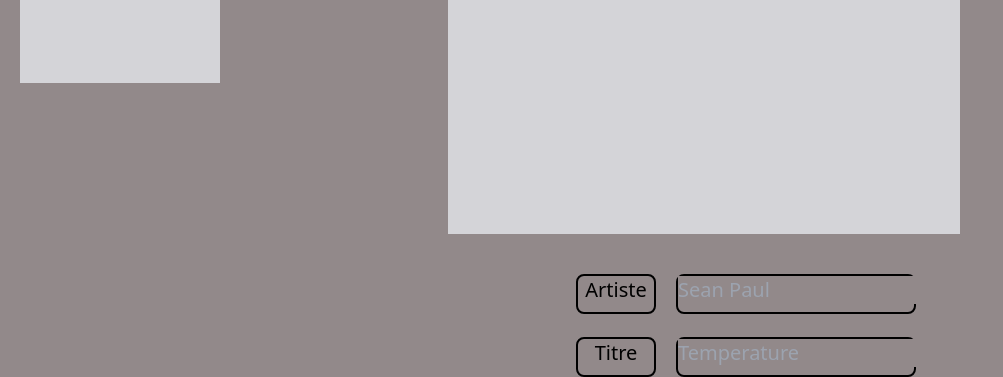
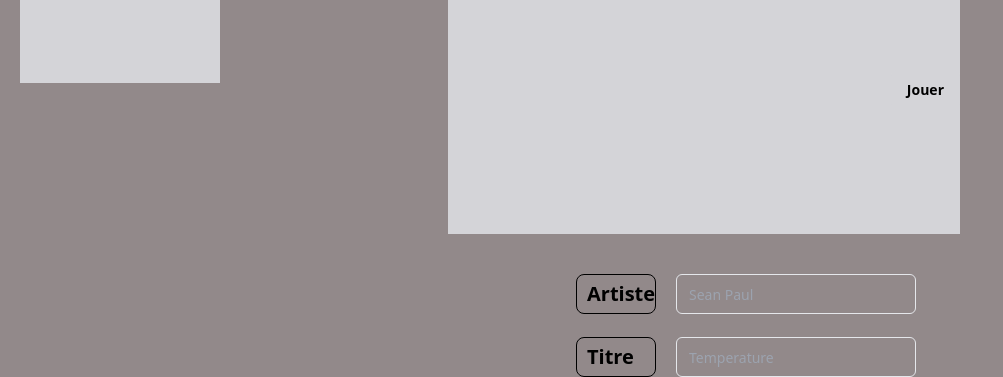
Before and after one commit to AllanDltr/Blindtest, a React (Vite) app: page /room/1 in a window 1280 px wide. Shown: the part 542-919 px from the top of the page, without its empty margins (0-1003 px from the left). Built offline with nearby package versions, Linux system fonts and the light colour scheme.

Commit message:
- Testing Input and Badge

```diff
--- a/src/components/answers.tsx
+++ b/src/components/answers.tsx
@@ -1,13 +1,16 @@
+import { Input } from "@/components/ui/input"
+import { Badge } from "@/components/ui/badge"
+
 export const Answers = () => {
     return (
         <div className="AnswerSection mx-[45%] relative">
-          <div className="Artist w-20 h-10 absolute text-xl border-2 border-black rounded-lg text-center align-middle	"> Artiste </div>
-          <div className="ArtistAnswer w-60 h-10 left-[100px]  absolute border-2 border-black rounded-lg  text-black text-opacity-50 text-xl ">
-            <input type="text" placeholder="Sean Paul"/>
+          <Badge className="Artist w-20 h-10 absolute text-xl border-black rounded-lg"> Artiste </Badge>
+          <div className="ArtistAnswer w-60 h-10 left-[100px] absolute">
+            <Input type="text" placeholder="Sean Paul"/>
           </div>
-          <div className="Title w-20 h-10 top-[63px] text-xl border-2 border-black rounded-lg absolute text-center">Titre</div>
-          <div className="AnswerTitle w-60 h-10 left-[100px] top-[63px] absolute border-2  border-black rounded-lg text-black text-opacity-50 text-xl">
-            <input type="text" placeholder="Temperature"/>
+          <Badge className="Title w-20 h-10 top-[63px] text-xl border-black rounded-lg absolute">Titre</Badge>
+          <div className="AnswerTitle w-60 h-10 left-[100px] top-[63px] absolute">
+            <Input type="text" placeholder="Temperature"/>
           </div>
         </div>
     );
--- a/src/components/game.tsx
+++ b/src/components/game.tsx
@@ -21,10 +21,10 @@
         <div className="CountdownSection w-[40%] h-[288px] mx-[35%] mb-10 relative bg-zinc-300 flex justify-center items-center">
             <div className="ImagePlaceholder w-full h-full bg-zinc-300" />
             <BlindTestButton
-                // id="playButton"
-                // onClick={handleClick}
-                // insideText="Jouer"
-                // disabled={false}
+                id="playButton"
+                onClick={handleClick}
+                insideText="Jouer"
+                disabled={false}
             />
         </div>
     );
--- /dev/null
+++ b/src/components/ui/badge.tsx
@@ -0,0 +1,36 @@
+import * as React from "react"
+import { cva, type VariantProps } from "class-variance-authority"
+
+import { cn } from "@/lib/utils"
+
+const badgeVariants = cva(
+  "inline-flex items-center rounded-full border px-2.5 py-0.5 text-xs font-semibold transition-colors focus:outline-none focus:ring-2 focus:ring-ring focus:ring-offset-2",
+  {
+    variants: {
+      variant: {
+        default:
+          "border-transparent bg-primary text-primary-foreground hover:bg-primary/80",
+        secondary:
+          "border-transparent bg-secondary text-secondary-foreground hover:bg-secondary/80",
+        destructive:
+          "border-transparent bg-destructive text-destructive-foreground hover:bg-destructive/80",
+        outline: "text-foreground",
+      },
+    },
+    defaultVariants: {
+      variant: "default",
+    },
+  }
+)
+
+export interface BadgeProps
+  extends React.HTMLAttributes<HTMLDivElement>,
+    VariantProps<typeof badgeVariants> {}
+
+function Badge({ className, variant, ...props }: BadgeProps) {
+  return (
+    <div className={cn(badgeVariants({ variant }), className)} {...props} />
+  )
+}
+
+export { Badge, badgeVariants }
--- /dev/null
+++ b/src/components/ui/input.tsx
@@ -0,0 +1,25 @@
+import * as React from "react"
+
+import { cn } from "@/lib/utils"
+
+export interface InputProps
+  extends React.InputHTMLAttributes<HTMLInputElement> {}
+
+const Input = React.forwardRef<HTMLInputElement, InputProps>(
+  ({ className, type, ...props }, ref) => {
+    return (
+      <input
+        type={type}
+        className={cn(
+          "flex h-10 w-full rounded-md border border-input bg-background px-3 py-2 text-sm ring-offset-background file:border-0 file:bg-transparent file:text-sm file:font-medium placeholder:text-muted-foreground focus-visible:outline-none focus-visible:ring-2 focus-visible:ring-ring focus-visible:ring-offset-2 disabled:cursor-not-allowed disabled:opacity-50",
+          className
+        )}
+        ref={ref}
+        {...props}
+      />
+    )
+  }
+)
+Input.displayName = "Input"
+
+export { Input }
--- a/src/components/user/user.tsx
+++ b/src/components/user/user.tsx
@@ -2,6 +2,8 @@
 import { Navbar } from "../header";
 import { useNavigate } from "react-router-dom";
 import { BlindTestButton } from "../blindtestButtonAll";
+import { Input } from "@/components/ui/input"
+
 
 export const User = () => {
     const navigate = useNavigate();
@@ -51,8 +53,8 @@
         <Navbar/>
             <div className="UserSection flex justify-center h-10 text-center ">
                 <div className="Artist w-20 text-xl border-2 border-black rounded-lg mx-2">Pseudo </div>
-                    <div className="Nickname w-60 text-xl border-2 border-black rounded-lg mx-2">
-                        <input type="text" placeholder="Insérez votre pseudo" value={pseudo} onChange={handlePseudoChange} />
+                    <div className="Nickname">
+                        <Input type="text" placeholder="Insérez votre pseudo" value={pseudo} onChange={handlePseudoChange} />
                     </div>
                 </div>
             <div className="PlayButton mt-10 flex justify-center">
```
